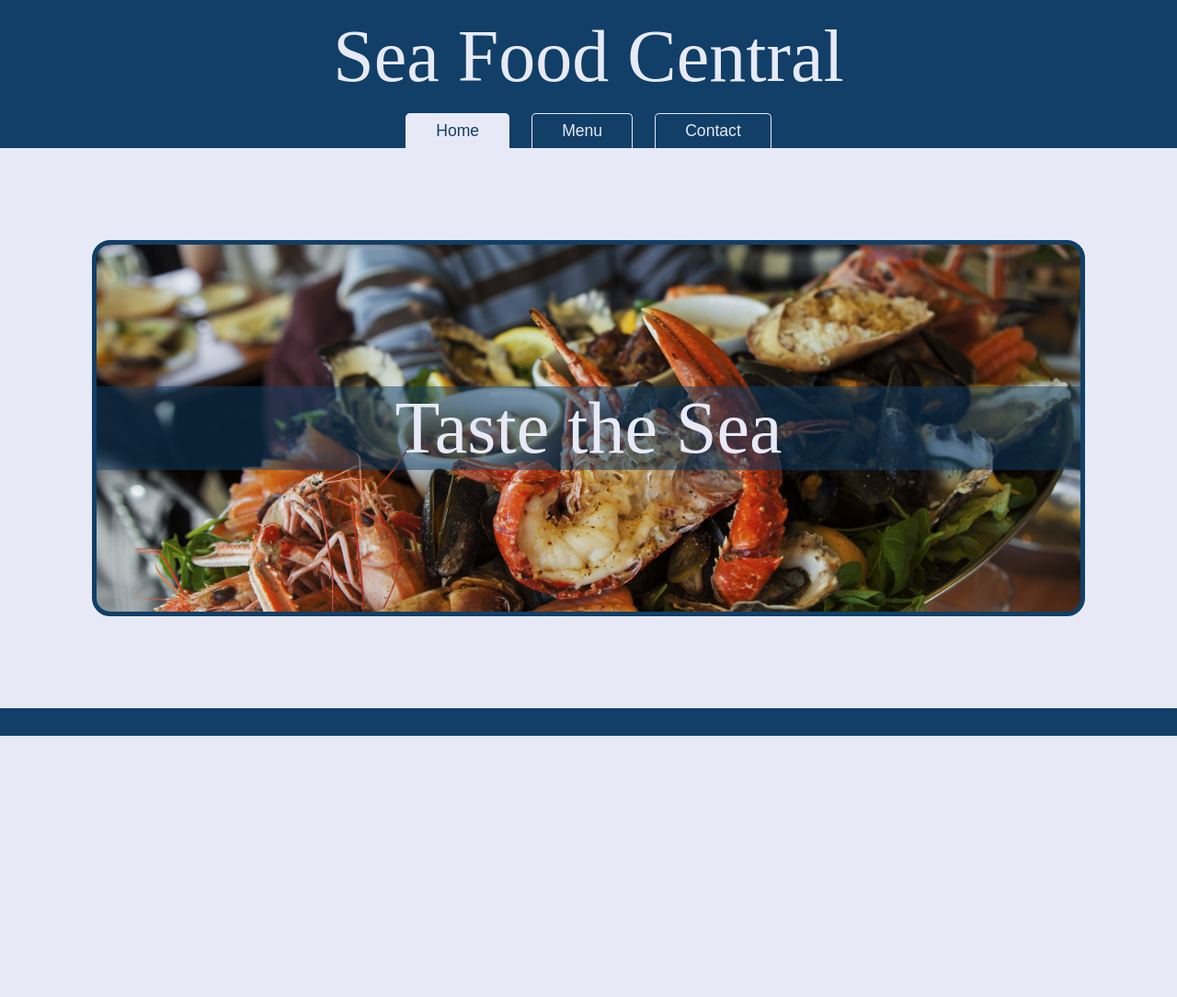
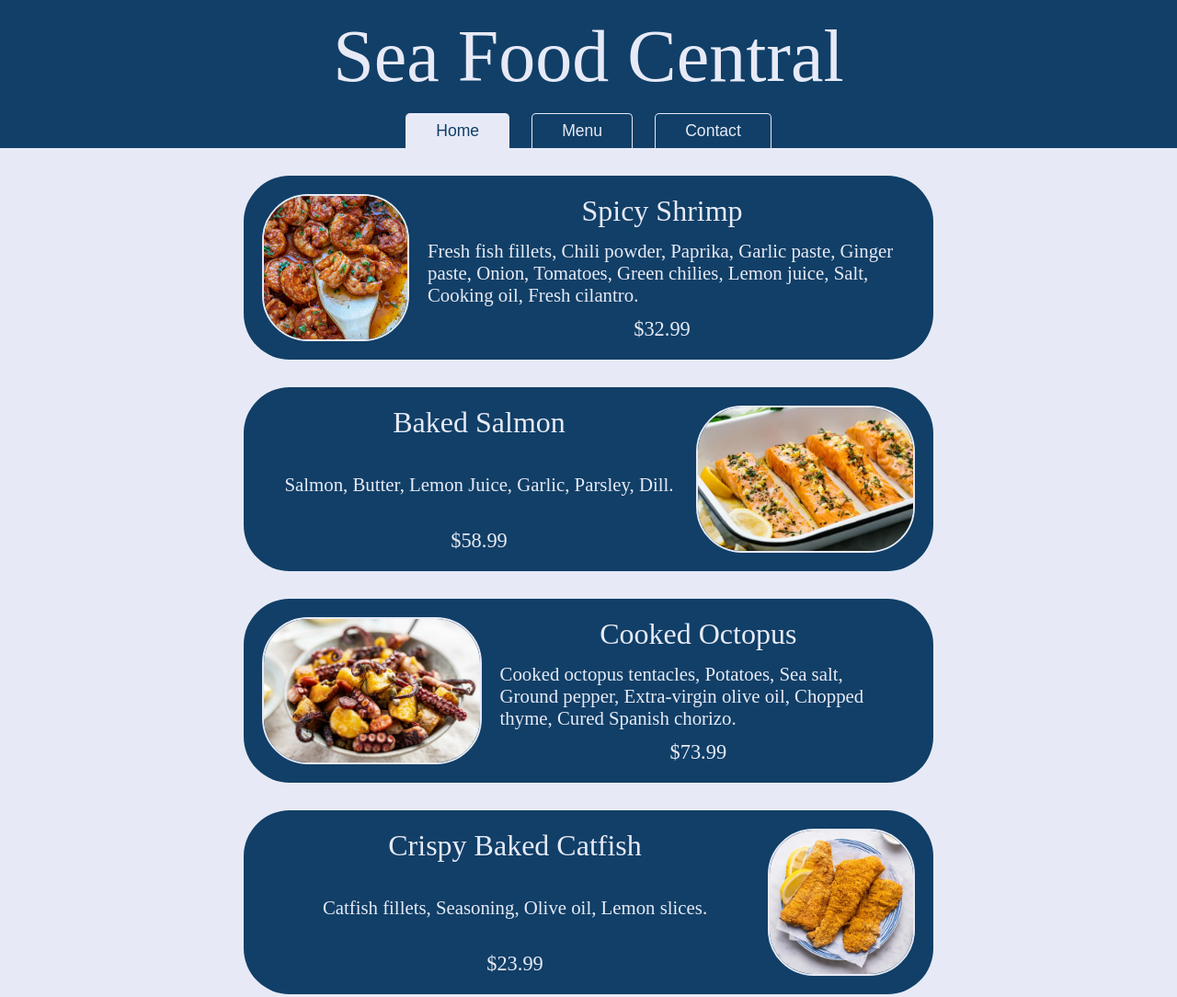
Before and after one commit to sixtynine696969/restaurant-page, a plain HTML site: page dist/index.html in a window 1280 px wide. Shown: the top 1084 px of the page at 92% size. Before the commit the page ends 800 px from the top, so only its background shows below. Drawn offline with Linux system fonts and the light colour scheme; a web font is replaced by a local one.

Commit message:
Write menu pages, download images, and add styling

```diff
--- a/dist/index.html
+++ b/dist/index.html
@@ -9,7 +9,7 @@
     <title>Restaurant Page</title>
 </head>
 <body>
-    <div class="content">
+    <div id="content">
         <header>
             <p>Sea Food Central</p>
             <nav>
@@ -18,8 +18,42 @@
                 <button type="button" id="contact">Contact</button>
             </nav>
         </header>
-        <main class="home">
+        <!-- <main class="home">
             <p>Taste the Sea</p>
+        </main> -->
+        <main class="menu">
+            <div class="card">
+                <img src="../src/images/shrimp.jpg" alt="">
+                <div class="details">
+                    <p class="dish">Spicy Shrimp</p>
+                    <p class="ingredients">Fresh fish fillets, Chili powder, Paprika, Garlic paste, Ginger paste, Onion, Tomatoes, Green chilies, Lemon juice, Salt, Cooking oil, Fresh cilantro.</p>
+                    <p class="price">$32.99</p>
+                </div>
+            </div>
+            <div class="card">
+                <img src="../src/images/salmon.webp" alt="">
+                <div class="details">
+                    <p class="dish">Baked Salmon</p>
+                    <p class="ingredients">Salmon, Butter, Lemon Juice, Garlic, Parsley, Dill.</p>
+                    <p class="price">$58.99</p>
+                </div>
+            </div>
+            <div class="card">
+                <img src="../src/images/octopus.jpg" alt="">
+                <div class="details">
+                    <p class="dish">Cooked Octopus</p>
+                    <p class="ingredients">Cooked octopus tentacles, Potatoes, Sea salt, Ground pepper, Extra-virgin olive oil, Chopped thyme, Cured Spanish chorizo.</p>
+                    <p class="price">$73.99</p>
+                </div>
+            </div>
+            <div class="card">
+                <img src="../src/images/catfish.webp" alt="">
+                <div class="details">
+                    <p class="dish">Crispy Baked Catfish</p>
+                    <p class="ingredients">Catfish fillets, Seasoning, Olive oil, Lemon slices.</p>
+                    <p class="price">$23.99</p>
+                </div>
+            </div>
         </main>
         <footer></footer>
     </div>
--- a/dist/style.css
+++ b/dist/style.css
@@ -17,7 +17,7 @@
     background-color: var(--white);
 }
 
-.content {
+#content {
     min-height: 100vh;
     display: grid;
     grid-template-rows: max-content 1fr 30px;
@@ -90,6 +90,59 @@
     justify-content: center;
 }
 
+main.menu {
+    display: flex;
+    flex-direction: column;
+    align-items: center;
+    padding: 30px;
+    gap: 30px;
+}
+
+main.menu .card {
+    height: 200px;
+    width: 750px;
+    border-radius: 50px;
+    padding: 20px;
+    background-color: var(--dark-blue);
+
+    display: flex;
+    color: var(--white);
+}
+
+main.menu .card:nth-child(even) img{
+    order: 1;
+}
+
+main.menu .card img {
+    justify-self: flex-start;
+    height: 100%;
+    border-radius: 50px;
+    border: 2px solid var(--white);
+}
+
+main.menu .card .details {
+    font-family: "GrotesqueBourgeoisieRegular";
+    width: 100%;
+    display: flex;
+    flex-direction: column;
+    align-items: center;
+    justify-content: space-between;
+
+    padding: 0 20px;
+}
+
+main.menu .card .details .dish {
+    font-size: 2rem;
+}
+
+main.menu .card .details .ingredients {
+    font-size: 1.3rem;
+}
+
+main.menu .card .details .price {
+    font-size: 1.4rem;
+}
+
 footer {
     background-color: var(--dark-blue);
     color: var(--white)
```
Also changed, not shown: src/images/catfish.webp (added), src/images/octopus.jpg (added), src/images/salmon.webp (added), src/images/shrimp.jpg (added).
